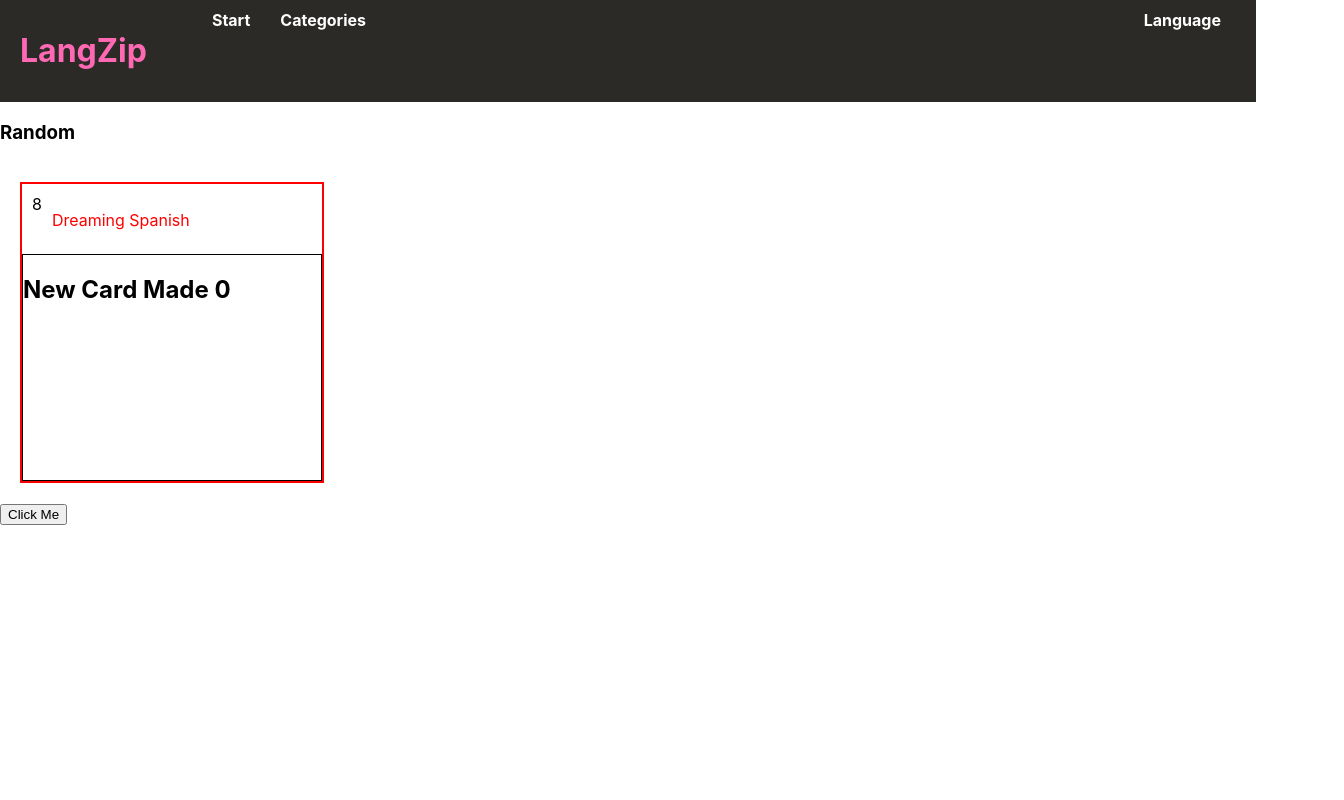
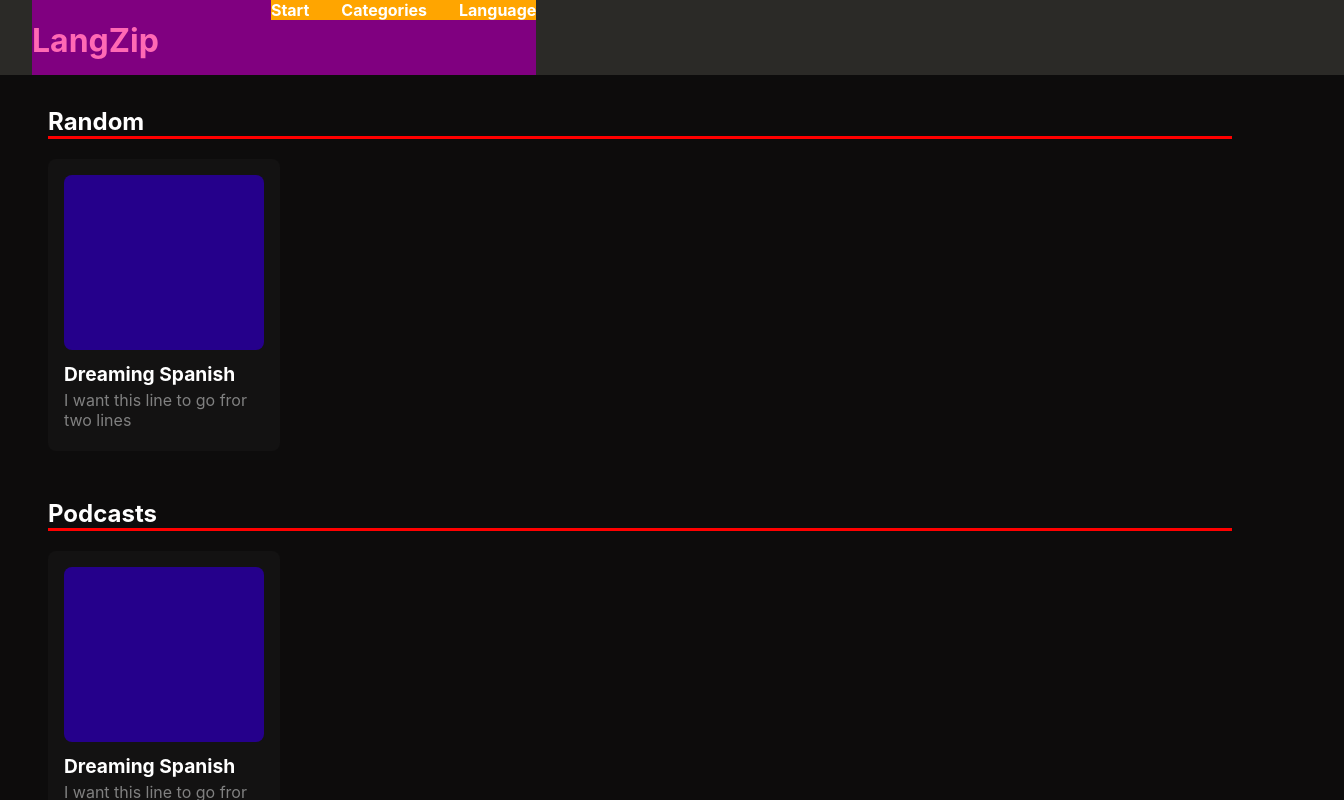
Before and after one commit to NChesser/lang-zip, a React (Create React App) app: page /start in a window 1280 px wide. Both pictures are taken after a click on the button "Click Me". Shown: the top 800 px of the page, 1344 px wide, since content can reach past the window. Built offline with nearby package versions, Linux system fonts and the light colour scheme.

Commit message:
Card Display Improvements

```diff
--- a/src/App.tsx
+++ b/src/App.tsx
@@ -14,19 +14,33 @@ function App() {
 	return (
 		<div>
 			<Toolbar>
-				<h1 className="title">
+				<header className="primary-header flex">
+					<div className="primary-logo">
+						<h1 className="primary-title">
 							LangZip
 						</h1>
-				<a className="nav-link" href="google.com">
+					</div>
+
+					<nav>
+						<ul className="primary-navigation flex">
+							<li>
+								<a href="google.com">
 									Start
 								</a>
-				<a className="nav-link" href="google.com">
+							</li>
+							<li>
+								<a href="google.com">
 									Categories
 								</a>
-				<div style={{ flexGrow: 1 }} />
-				<a className="nav-link" href="google.com">
+							</li>
+							<li>
+								<a href="google.com">
 									Language
 								</a>
+							</li>
+						</ul>
+					</nav>
+				</header>
 			</Toolbar>
 
 			<Home />
--- a/src/assets/styles/index.css
+++ b/src/assets/styles/index.css
@@ -5,34 +5,11 @@ body {
 		sans-serif;
 	-webkit-font-smoothing: antialiased;
 	-moz-osx-font-smoothing: grayscale;
+	color: white;
+	background-color: #0d0c0c;
 }
 
 code {
 	font-family: source-code-pro, Menlo, Monaco, Consolas, 'Courier New',
 		monospace;
 }
-
-
-/* Custom Classes */
-.title {
-	color: hotpink;
-	margin-right: 50px;
-}
-
-.subtitle {
-	margin-left: 10px;
-	color: red;
-}
-
-.nav-link {
-	margin-left: 15px;
-	margin-right: 15px;
-	font-size: 16px;
-	color: white;
-	text-decoration: none;
-	font-weight: bold;
-}
-
-.nav-link:hover {
-	text-decoration: underline;
-}
--- a/src/assets/styles/layout.css
+++ b/src/assets/styles/layout.css
@@ -1,36 +1,130 @@
 /* CSS For Layout Components */
+
+/* General Utility Classes */
+.flex {
+    display: flex;
+    gap: var(--gap, 2rem);
+}
+
+.flex-grow {
+    flex-grow: 1;
+}
+
+.grid {
+    display: grid;
+    gap: var(--gap, 2rem);
+}
+
+.container {
+    margin-left: 3rem;
+    margin-right: 3rem;
+    margin-top: 2rem;
+    margin-bottom: 2rem;
+}
+
+
+/* General Styling Classes */
+.title {
+    color: hotpink;
+    margin-right: 50px;
+}
+
+.subtitle {
+    color: grey;
+}
+
+.text {
+    padding: 0;
+    margin: 0;
+}
+
+
+/* Titlebar */
+.primary-logo {
+    margin: 0;
+}
+
+.primary-title {
+    color: hotpink;
+    margin-right: 5rem;
+}
+
+.primary-header {
+    background-color: purple;
+    justify-content: space-between;
+}
+
+.primary-navigation {
+    background-color: orange;
+    list-style: none;
+    margin: 0;
+    padding: 0;
+}
+
+.primary-navigation a {
+    color: white;
+    text-decoration: none;
+    font-weight: bold;
+}
+
+.primary-navigation a:hover {
+    text-decoration: underline;
+}
+
 
 /* Toolbar */
 .toolbar {
-    padding: 10px;
-    padding-left: 20px;
-    padding-right: 20px;
+    padding-left: 2rem;
+    padding-right: 2rem;
     display: inline-flex;
-    width: 95%;
+    width: min(100%);
     background-color: #2b2a27;
+    height: 75px;
 }
 
 /* Grid */
 .grid-container {
     display: grid;
-    grid-template-columns: auto auto auto auto auto auto auto;
-    padding: 10px;
+    gap: 1rem;
+    grid-template-columns: repeat(5, 1fr);
+
+    width: min(95%, 70rem);
+    margin-inline: auto;
+}
+
+
+/* Category */
+.category {
+    margin-bottom: 3rem;
 }
 
 
 /* Card */
 .card {
-    width: 300px;
-    border: 2px solid red;
-    margin: 10px;
+    width: 200px;
+    background-color: rgb(70, 70, 70, 0.1);
+    border-radius: 0.5rem;
+    padding: 1rem;
+}
+
+.card:hover {
+    background-color: rgb(70, 70, 70, 0.5);
+}
+
+.card-image {
+    height: 175px;
+    border-radius: 0.5rem;
+    background-color: rgb(37, 0, 139);
 }
 
 .card-description {
-    height: 50px;
-    padding: 10px;
+    height: 65px;
+    margin-bottom: 0.5rem;
 }
 
-.card-title {
-    height: 225px;
-    border: 1px solid black;
+.card-title-text {
+    font-size: larger;
+    margin-top: 0.75rem;
+    margin-bottom: 0.25rem;
+    font-weight: bold;
 }
--- a/src/components/general/CategoryTitle.tsx
+++ b/src/components/general/CategoryTitle.tsx
@@ -1,10 +1,6 @@
 /*
-    About: Basic Title
+    About: Basic Title For Different Categories
 */
-
-// Components
-import Toolbar from '../layout/Toolbar';
-import Title from './Title';
 
 // Types
 type CategoryTitleProps = {
@@ -13,7 +9,11 @@ type CategoryTitleProps = {
 
 const CategoryTitle = ({ title }: CategoryTitleProps) => {
     return (
-        <Title title={title} />
+        <div >
+            <h2 style={{ borderBottom: '3px solid red'}}>
+                {title}
+            </h2>
+        </div>
     )
 };
 
--- a/src/components/layout/Card.tsx
+++ b/src/components/layout/Card.tsx
@@ -15,20 +15,16 @@ const Card = ({ ...props }: CardProps) => {
 
     return (
         <div className='card'>
+            <div className='card-image'>
+
+            </div>
             <div className='card-description'>
-                <span style={{ display: 'flex' }}>
-                    <div>
-                        8
-                    </div>
-                    <p className='subtitle'>
-                        {description}
-                    </p>
-                </span>
-            </div>
-            <div className='card-title'>
-                <h2>
+                <p className="card-title-text text">
                     {title}
-                </h2>
+                </p>
+                <p className='subtitle text'>
+                    {description}
+                </p>
             </div>
         </div>
     )
--- a/src/pages/Home.tsx
+++ b/src/pages/Home.tsx
@@ -22,12 +22,14 @@ type CategoryProps = {
 
 const Category = ({ category, items }: CategoryProps) => {
     return (
-        <>
+        <div className='category'>
             <CategoryTitle title={category} />
             <Grid>
+            </Grid>
+            <div className='flex'>
                 {items.map(item => <Card {...item} />)}
-            </Grid>
-        </>
+            </div>
+        </div>
     )
 };
 
@@ -38,20 +40,22 @@ const Home = () => {
 
     // Functions
     const handleClick = () => {
-        const newCards = [...cards, { title: 'New Card Made ' + cards.length, description: 'Dreaming Spanish' }];
+        const newCards = [...cards, { title: 'Dreaming Spanish', description: 'I want this line to go fror two lines' }];
         setCards(newCards);
     };
 
 
 
     return (
-        <>
+        <div className='container'>
             <Category category="Random" items={cards} />
+            <Category category="Podcasts" items={cards} />
+            <Category category="YouTube" items={cards} />
 
             <button onClick={handleClick}>
                 Click Me
             </button>
-        </>
+        </div>
     )
 };
 
```
Also changed, not shown: src/assets/styles/components.css (added, +10 -0 lines). Lines whose indentation alone changed are shown as unchanged.
